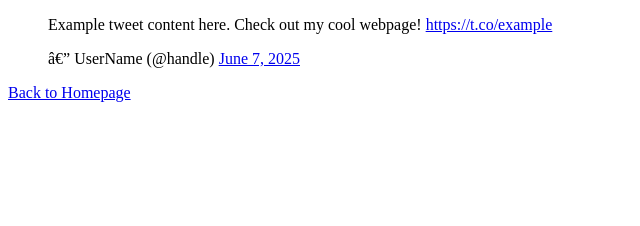
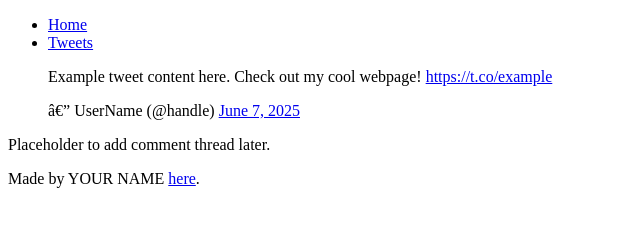
Before and after one commit to yohan2330/alu-web-development, a plain HTML site: page html_basic/tweets.html in a window 1280 px wide. Shown: the whole page, without its empty margins (0-640 px from the left). Drawn offline with Linux system fonts and the light colour scheme.

Commit message:
fourth commit

```diff
--- a/html_basic/tweets.html
+++ b/html_basic/tweets.html
@@ -4,8 +4,23 @@
     <title>My Tweets Page</title>
   </head>
   <body>
-    <blockquote class="twitter-tweet"><p lang="en" dir="ltr">Example tweet content here. Check out my cool webpage! <a href="https://t.co/example">https://t.co/example</a></p>— UserName (@handle) <a href="https://twitter.com/handle/status/123456789">June 7, 2025</a></blockquote>
-    <script async src="https://platform.twitter.com/widgets.js" charset="utf-8"></script>
-    <p><a href="index.html">Back to Homepage</a></p>
+    <header>
+      <ul>
+        <li><a href="index.html">Home</a></li>
+        <li><a href="tweets.html">Tweets</a></li>
+      </ul>
+    </header>
+    <main>
+      <article>
+        <blockquote class="twitter-tweet"><p lang="en" dir="ltr">Example tweet content here. Check out my cool webpage! <a href="https://t.co/example">https://t.co/example</a></p>— UserName (@handle) <a href="https://twitter.com/handle/status/123456789">June 7, 2025</a></blockquote>
+        <script async src="https://platform.twitter.com/widgets.js" charset="utf-8"></script>
+      </article>
+      <aside>
+        <p>Placeholder to add comment thread later.</p>
+      </aside>
+    </main>
+    <footer>
+      <p>Made by YOUR NAME <a href="ANY LINK" target="_blank">here</a>.</p>
+    </footer>
   </body>
 </html>
```
Also changed, not shown: html_basic/index.html (+16 -1 lines).
